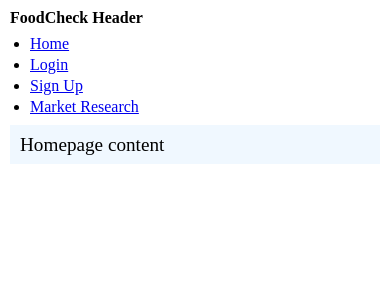
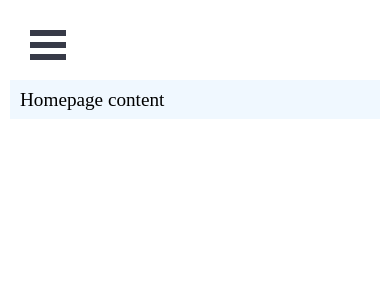
Before and after one commit to software-assignments-spring2021/spring-2020-idle-tower, a React (Create React App) app in the folder front-end/: page / in a window 390 px wide. Shown: the top 300 px of the page. Built offline with nearby package versions, Linux system fonts and the light colour scheme.

Commit message:
added hamburger menu

```diff
--- a/front-end/src/App.js
+++ b/front-end/src/App.js
@@ -1,43 +1,19 @@
-import React from 'react';
-import './lib/reset.css';
-import './App.scss';
-import {
-	BrowserRouter as Router,
-	Switch,
-	Route,
-	Link
-} from "react-router-dom";
-
+import React from "react";
+import "./lib/reset.css";
+import "./App.scss";
+import { BrowserRouter as Router, Switch, Route, Link } from "react-router-dom";
 // Components
 import Login from "./login.js";
 import Signup from "./signup.js";
-import MarketResearchPage from './MarketResearchPage.js'
-
+import MarketResearchPage from "./MarketResearchPage.js";
+import SideBar from "./sidebar.js";
 
 export default function App() {
   return (
+    <div id="App">
       <Router>
+        <SideBar pageWrapId={"page-wrap"} outerContainerId={"App"} />
         <div className="container">
-				<header>
-					<h1>FoodCheck Header</h1>
-				</header>
-				<nav>
-					<ul>
-						<li>
-							<Link to="/">Home</Link>
-						</li>
-						<li>
-							<Link to="/login">Login</Link>
-						</li>
-						<li>
-							<Link to = "/signup">Sign Up</Link>
-						</li>
-						<li>
-							<Link to="/market-research">Market Research</Link>
-						</li>
-					</ul>
-				</nav>
-
           <div className="content">
             <Switch>
               <Route exact path="/">
@@ -49,9 +25,10 @@ export default function App() {
                   error="Invalid credentials"
                 />
               </Route>
-						<Route path = "/signup">
-							<Signup notificationText = "Please Sign Up"
-							error = "Invalid Credentials"
+              <Route path="/signup">
+                <Signup
+                  notificationText="Please Sign Up"
+                  error="Invalid Credentials"
                 />
               </Route>
               <Route path="/market-research">
@@ -61,5 +38,6 @@ export default function App() {
           </div>
         </div>
       </Router>
+    </div>
   );
 }
--- a/front-end/src/App.scss
+++ b/front-end/src/App.scss
@@ -2,6 +2,8 @@
 	display: block;
 	font-size: 100%;
 	padding: 0 10px;
+	position: relative;
+	top: 70px;
 }
 
 header {
@@ -30,3 +32,68 @@ nav {
 	padding: 10px;
 	background-color: aliceblue;
 }
+
+/* Individual item */
+.bm-item {
+  display: inline-block;
+
+  /* Our sidebar item styling */
+  text-decoration: none;
+  margin-bottom: 10px;
+  color: #d1d1d1;
+  transition: color 0.2s;
+}
+
+/* Change color on hover */
+.bm-item:hover {
+  color: white;
+}
+
+/* The rest copied directly from react-burger-menu docs */
+
+/* Position and sizing of burger button */
+.bm-burger-button {
+  position: fixed;
+  width: 36px;
+  height: 30px;
+  left: 30px;
+  top: 30px;
+}
+
+/* Color/shape of burger icon bars */
+.bm-burger-bars {
+  background: #373a47;
+}
+
+/* Position and sizing of clickable cross button */
+.bm-cross-button {
+  height: 24px;
+  width: 24px;
+}
+
+/* Color/shape of close button cross */
+.bm-cross {
+  background: #bdc3c7;
+}
+
+/* General sidebar styles */
+.bm-menu {
+  background: #373a47;
+  padding: 2.5em 1.5em 0;
+  font-size: 1.15em;
+}
+
+/* Morph shape necessary with bubble or elastic */
+.bm-morph-shape {
+  fill: #373a47;
+}
+
+/* Wrapper for item list */
+.bm-item-list {
+  color: #b8b7ad;
+}
+
+/* Styling of overlay */
+.bm-overlay {
+  background: rgba(0, 0, 0, 0.3);
+}
--- /dev/null
+++ b/front-end/src/sidebar.js
@@ -0,0 +1,23 @@
+import React from "react";
+import { slide as Menu } from "react-burger-menu";
+import { BrowserRouter as Router, Switch, Route, Link } from "react-router-dom";
+
+export default (props) => {
+  return (
+    // Pass on our props
+    <Menu {...props}>
+      <Link to="/" className="menu-item">
+        Home
+      </Link>
+      <Link to="/login" className="menu-item">
+        Login
+      </Link>
+      <Link to="/signup" className="menu-item">
+        Sign Up
+      </Link>
+      <Link to="/market-research" className="menu-item">
+        Market Research
+      </Link>
+    </Menu>
+  );
+};
```
Lines whose indentation alone changed are shown as unchanged.
